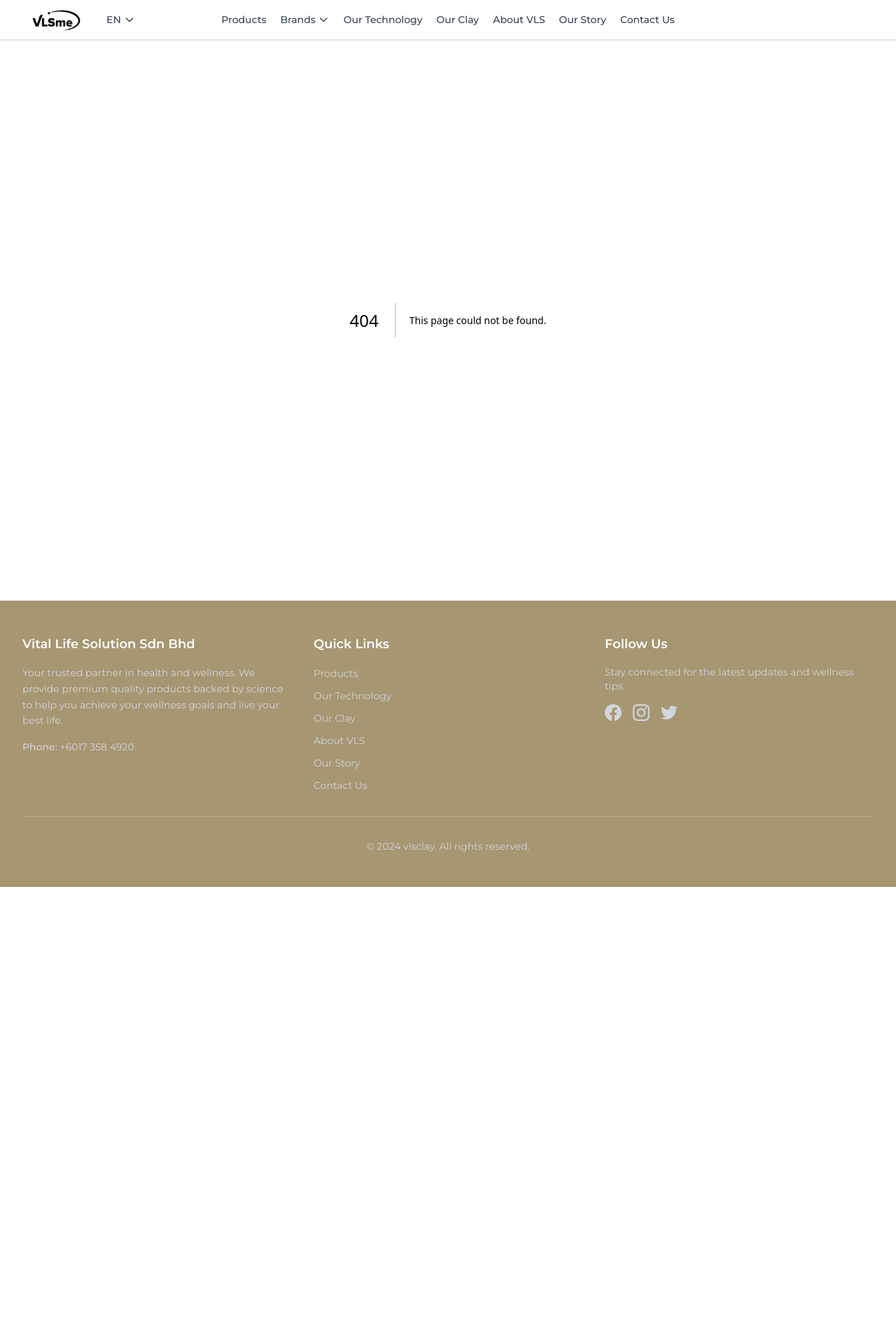
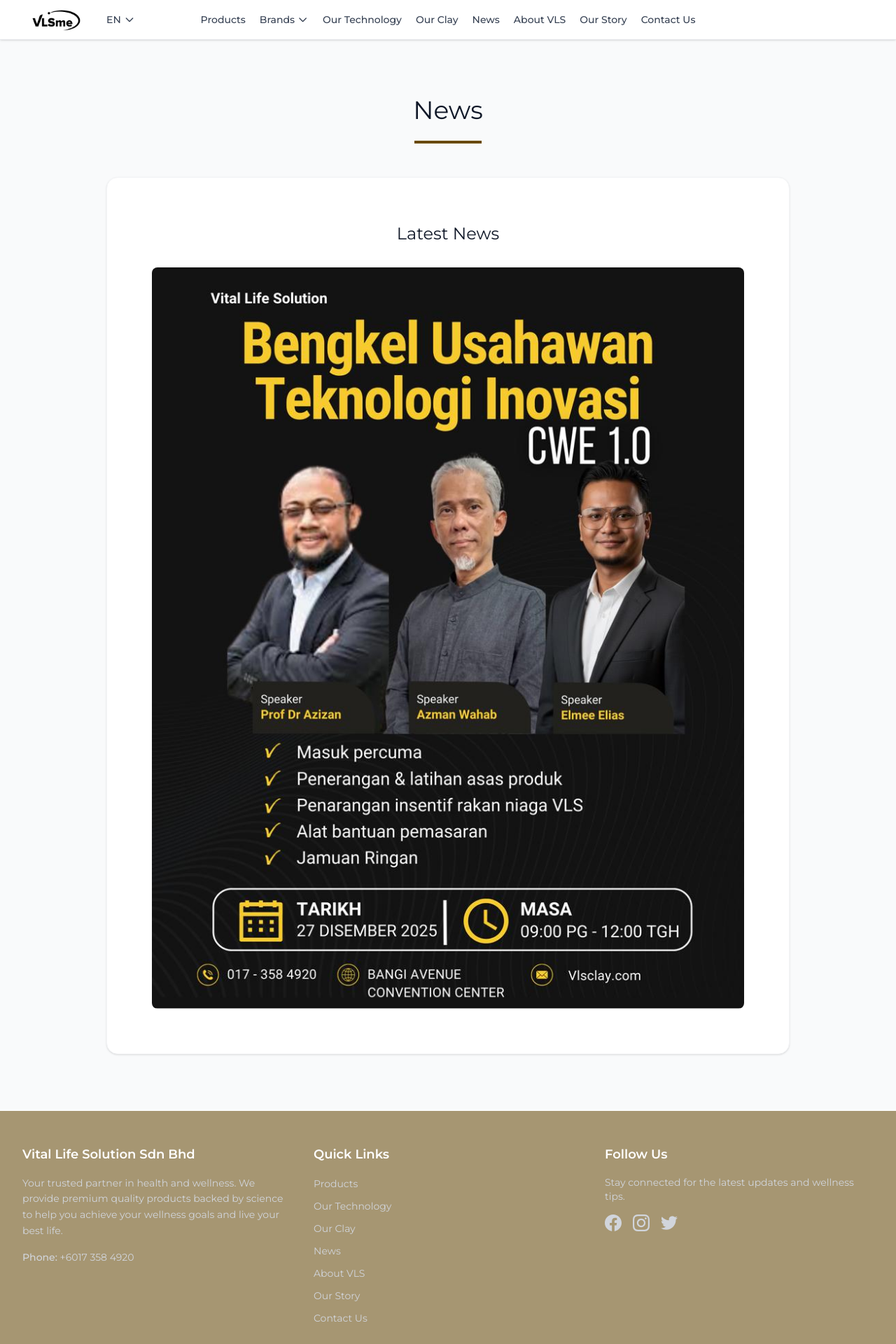
Before and after one commit to Syaqib/iSertu, a Next.js app: page /news in a window 1280 px wide. Before the commit this address had no page. Shown: the top 1920 px of the page at 70% size. Before the commit the page ends 1267 px from the top, so only its background shows below. Built offline with nearby package versions, Linux system fonts and the light colour scheme.

Commit message:
feat : News tab

```diff
--- /dev/null
+++ b/src/app/news/page.tsx
@@ -0,0 +1,45 @@
+"use client";
+
+import Image from "next/image";
+import { useTranslation } from "react-i18next";
+
+export default function NewsPage() {
+  const { t } = useTranslation();
+
+  return (
+    <div className="min-h-screen bg-gray-50">
+      <div className="max-w-5xl mx-auto px-4 md:px-6 py-12 md:py-20">
+        {/* Header */}
+        <div className="text-center mb-12">
+          <h1 className="text-4xl font-light text-gray-900 mb-6">
+            {t('navbar.news')}
+          </h1>
+          <div className="w-24 h-1 mx-auto" style={{ backgroundColor: '#694900' }}></div>
+        </div>
+
+        {/* Main Content - Image Display */}
+        <div className="bg-white rounded-2xl p-6 md:p-16 shadow-sm border border-gray-100">
+          <div className="max-w-4xl mx-auto">
+            <div className="text-center mb-8">
+              <h2 className="text-2xl font-light text-gray-900 mb-4">
+                {t('pages.news.latestNews')}
+              </h2>
+            </div>
+
+            {/* Image Container */}
+            <div className="relative w-full" style={{ aspectRatio: '863/1080' }}>
+              <Image
+                src="/images/Poster VLS.jpeg"
+                alt={t('pages.news.latestNews')}
+                fill
+                className="object-contain rounded-lg"
+                sizes="(max-width: 768px) 100vw, 863px"
+                priority
+              />
+            </div>
+          </div>
+        </div>
+      </div>
+    </div>
+  );
+}
--- a/src/app/sitemap.ts
+++ b/src/app/sitemap.ts
@@ -9,6 +9,7 @@
     "/products",
     "/our-technology",
     "/our-clay",
+    "/news",
     "/about",
     "/our-story",
     "/contact",
--- a/src/components/Footer.tsx
+++ b/src/components/Footer.tsx
@@ -48,6 +48,14 @@
                   className="text-gray-300 hover:text-white text-sm transition-colors duration-200"
                 >
                   {t('navbar.ourClay')}
+                </Link>
+              </li>
+              <li>
+                <Link
+                  href="/news"
+                  className="text-gray-300 hover:text-white text-sm transition-colors duration-200"
+                >
+                  {t('navbar.news')}
                 </Link>
               </li>
               <li>
--- a/src/components/Navbar.tsx
+++ b/src/components/Navbar.tsx
@@ -292,6 +292,12 @@
                 {t('navbar.ourClay')}
               </Link>
               <Link
+                href="/news"
+                className="text-gray-700 hover:text-[#694900] px-1 py-2 text-sm font-medium transition-colors duration-200 whitespace-nowrap"
+              >
+                {t('navbar.news')}
+              </Link>
+              <Link
                 href="/about"
                 className="text-gray-700 hover:text-[#694900] px-1 py-2 text-sm font-medium transition-colors duration-200 whitespace-nowrap"
               >
@@ -400,6 +406,13 @@
                 {t('navbar.ourClay')}
               </Link>
               <Link
+                href="/news"
+                className="text-gray-700 hover:text-[#694900] block px-4 py-2 text-base font-medium"
+                onClick={() => setIsMenuOpen(false)}
+              >
+                {t('navbar.news')}
+              </Link>
+              <Link
                 href="/about"
                 className="text-gray-700 hover:text-[#694900] block px-4 py-2 text-base font-medium"
                 onClick={() => setIsMenuOpen(false)}
--- a/src/locales/bm.json
+++ b/src/locales/bm.json
@@ -4,6 +4,7 @@
     "brands": "Jenama",
     "ourTechnology": "Teknologi Kami",
     "ourClay": "Tanah Liat Kami",
+    "news": "Berita",
     "aboutVLS": "Tentang VLS",
     "ourStory": "Cerita Kami",
     "contact": "Hubungi Kami",
@@ -238,6 +239,9 @@
           "text": "Setiap produk dikuasai oleh prinsip yang sama — kesucian melalui kesederhanaan. Tiada bahan kimia keras. Tiada bahan tambahan yang tidak perlu. Hanya inovasi bersih yang lahir dari tanah liat, air, dan sains."
         }
       ]
+    },
+    "news": {
+      "latestNews": "Berita Terkini"
     }
   }
 }
--- a/src/locales/en.json
+++ b/src/locales/en.json
@@ -4,6 +4,7 @@
     "brands": "Brands",
     "ourTechnology": "Our Technology",
     "ourClay": "Our Clay",
+    "news": "News",
     "aboutVLS": "About VLS",
     "ourStory": "Our Story",
     "contact": "Contact Us",
@@ -238,6 +239,9 @@
           "text": "Each product is powered by the same principle — purity through simplicity. No harsh chemicals. No unnecessary additives. Just clean innovation born from clay, water, and science."
         }
       ]
+    },
+    "news": {
+      "latestNews": "Latest News"
     }
   }
 }
```
Also changed, not shown: public/images/Poster VLS.jpeg (added).
